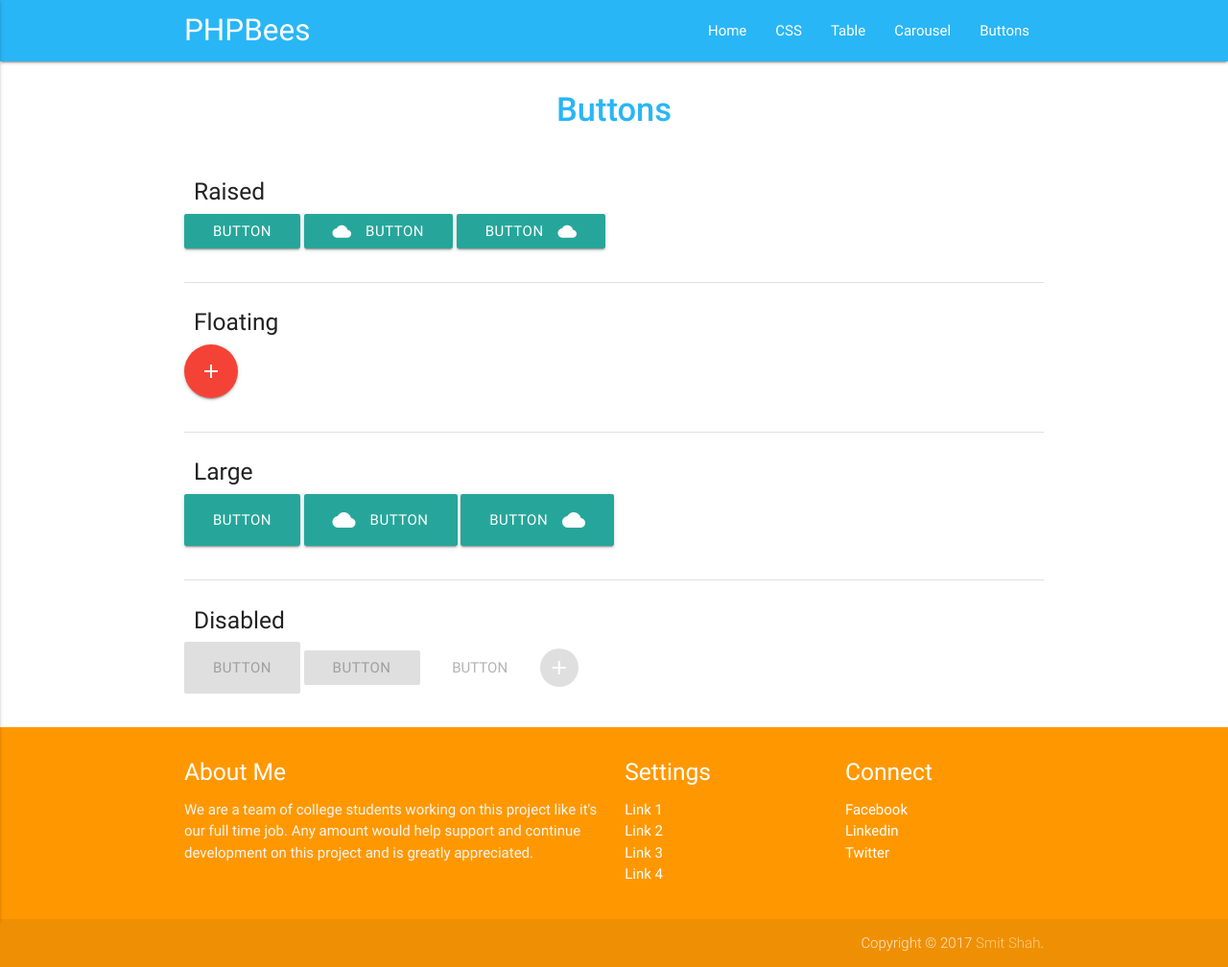
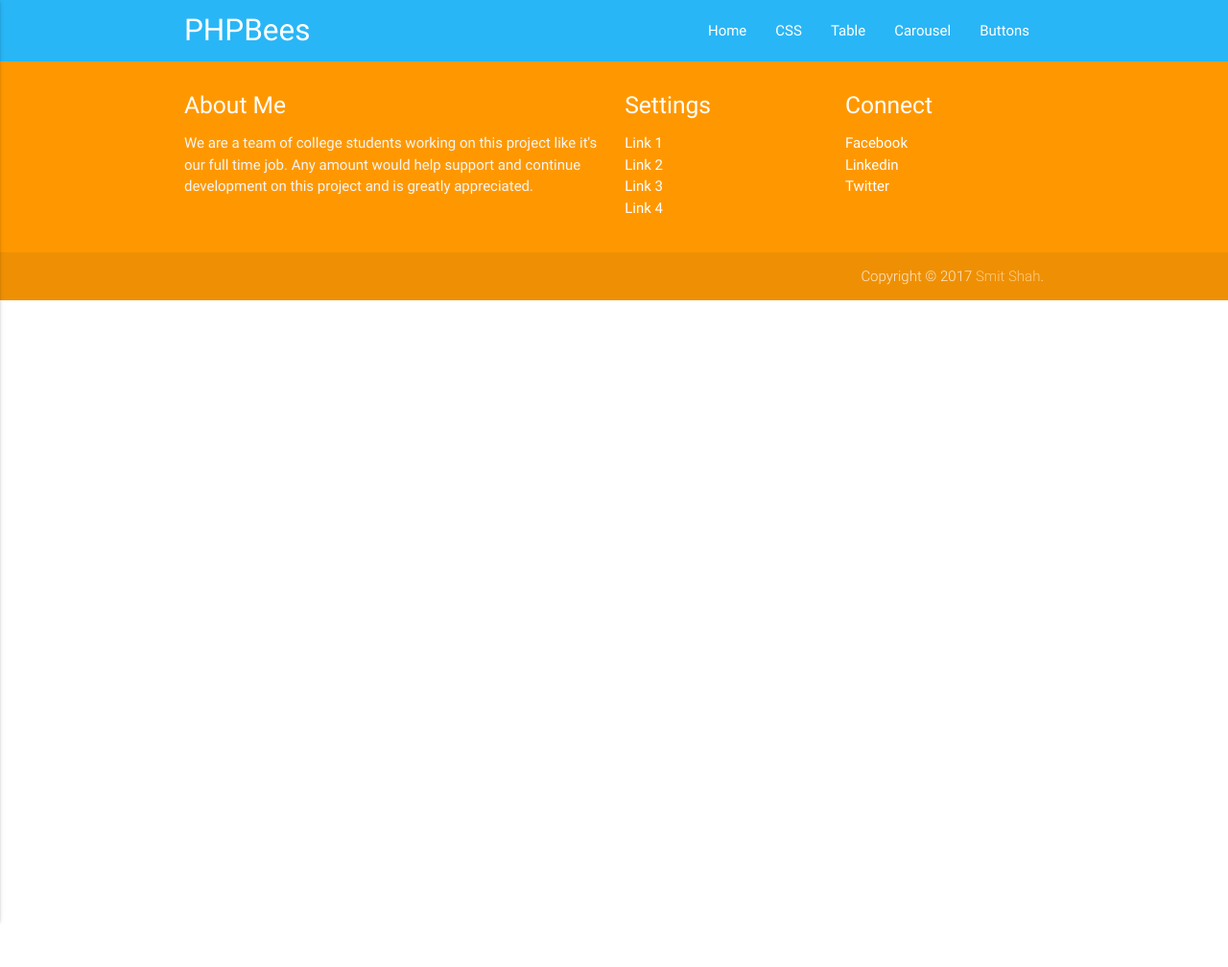
Before and after one commit to smitshah81/phpbees.com, a Jekyll site: the page built from php.md, in a window 1280 px wide. Shown: the whole page at 96% size. Built offline with Jekyll 4.4.1, drawn with Linux system fonts in a browser that asks for light colours; after the commit the page ends 900 px from its top, so only the background shows below that.

Commit message:
Updated Php

```diff
--- a/php.md
+++ b/php.md
@@ -3,52 +3,3 @@ title: Buttons
 permalink: "/Buttoms/"
 layout: page
 ---
-
-<h1 class="page-title">{{ page.title | escape }}</h1>
-
-<div class="section">
-    <h5>Raised</h5>
-
-    <div class="row">
-          <div class="col s12">
-                <a class="waves-effect waves-light btn">button</a>
-                <a class="waves-effect waves-light btn"><i class="material-icons left">cloud</i>button</a>
-                <a class="waves-effect waves-light btn"><i class="material-icons right">cloud</i>button</a>
-          </div>
-    </div>
-</div>
-<div class="divider"></div>
-<div class="section">
-    <h5>Floating</h5>
-
-    <div class="row">
-            <div class="col s12">
-                <a class="btn-floating btn-large waves-effect waves-light red"><i class="material-icons">add</i></a>
-            </div>
-    </div>
-</div>
-<div class="divider"></div>
-<div class="section">
-    <h5>Large</h5>
-
-    <div class="row">
-          <div class="col s12">
-                <a class="waves-effect waves-light btn-large">Button</a>
-                <a class="waves-effect waves-light btn-large"><i class="material-icons left">cloud</i>button</a>
-                <a class="waves-effect waves-light btn-large"><i class="material-icons right">cloud</i>button</a>
-          </div>
-    </div>
-</div>
-<div class="divider"></div>
-<div class="section">
-    <h5>Disabled</h5>
-
-    <div class="row">
-        <div class="col s12">
-                <a class="btn-large disabled">Button</a>
-                <a class="btn disabled">Button</a>
-                <a class="btn-flat disabled">Button</a>
-                <a class="btn-floating disabled"><i class="material-icons">add</i></a>
-        </div>
-    </div>
-</div>
```
